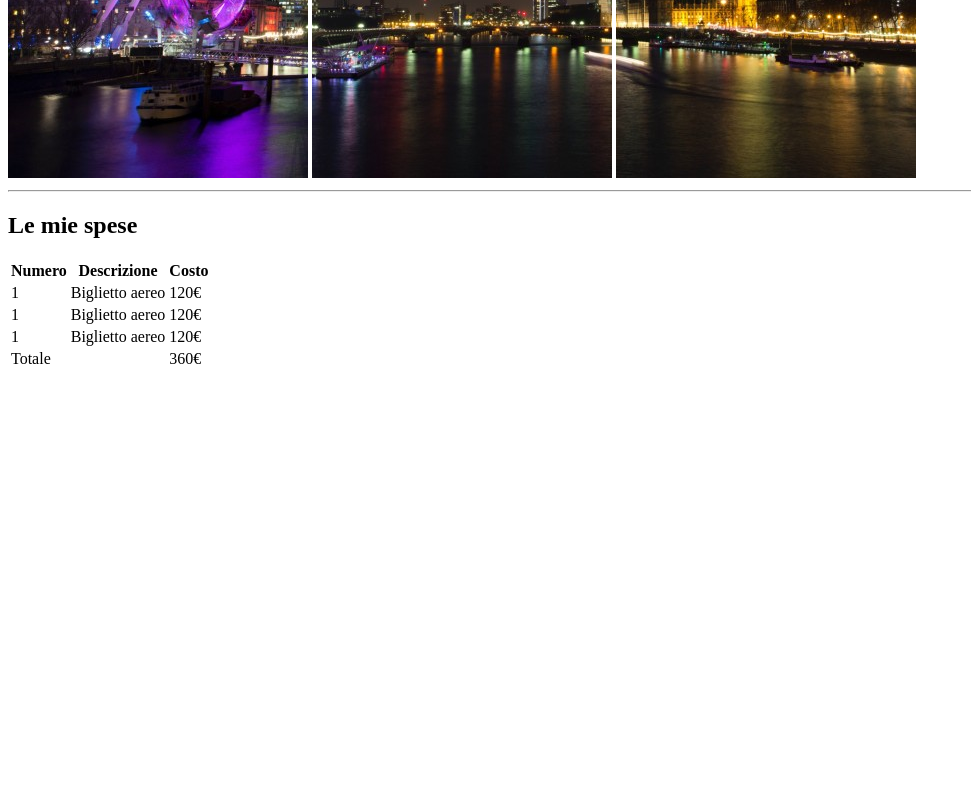
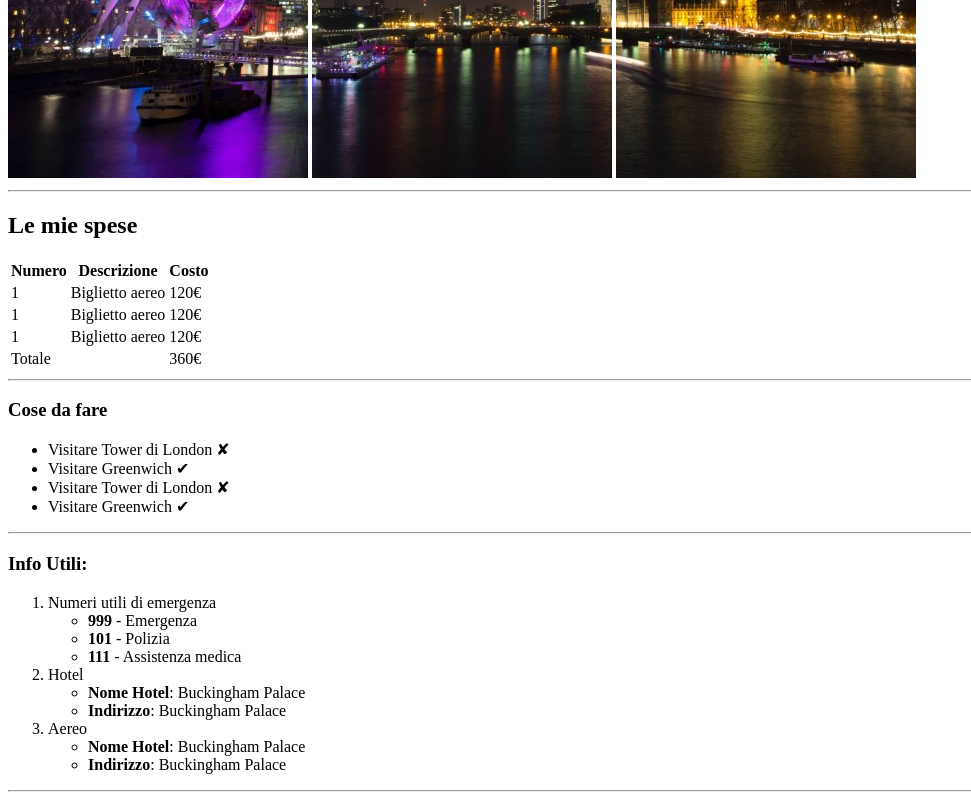
Before and after one commit to post-coder/html-london-trip, a plain HTML site: page index.html in a window 1280 px wide. Shown: the part 502-1302 px from the top of the page, without its empty margins (0-971 px from the left). Before the commit the page ends 881 px from the top, so only its background shows below. Drawn offline with Linux system fonts and the light colour scheme.

Commit message:
added "info utili"

```diff
--- a/index.html
+++ b/index.html
@@ -62,8 +62,55 @@
           </tr>
         </tfoot>
       </table>
+
+      <hr>
     </section>
 
+    <section>
+      <h3>Cose da fare</h3>
+
+      <ul>
+        <li>Visitare Tower di London &#10008;</li>
+        <li>Visitare Greenwich &#10004;</li>
+        <li>Visitare Tower di London &#10008;</li>
+        <li>Visitare Greenwich &#10004;</li>
+      </ul>
+
+      <hr>
+    </section>
+
+    <section>
+      <h3>Info Utili:</h3>
+
+      <ol>
+        <li>
+          Numeri utili di emergenza
+          <ul>
+            <li><strong>999</strong> - Emergenza</li>
+            <li><strong>101</strong> - Polizia</li>
+            <li><strong>111</strong> - Assistenza medica</li>
+          </ul>
+        </li>
+
+        <li>
+          Hotel
+          <ul>
+            <li><strong>Nome Hotel</strong>: Buckingham Palace</li>
+            <li><strong>Indirizzo</strong>: Buckingham Palace</li>
+          </ul>
+        </li>
+
+        <li>
+          Aereo
+          <ul>
+            <li><strong>Nome Hotel</strong>: Buckingham Palace</li>
+            <li><strong>Indirizzo</strong>: Buckingham Palace</li>
+          </ul>
+        </li>
+      </ol>
+
+      <hr>
+    </section>
 
   </main>
   <!-- /main -->
```
